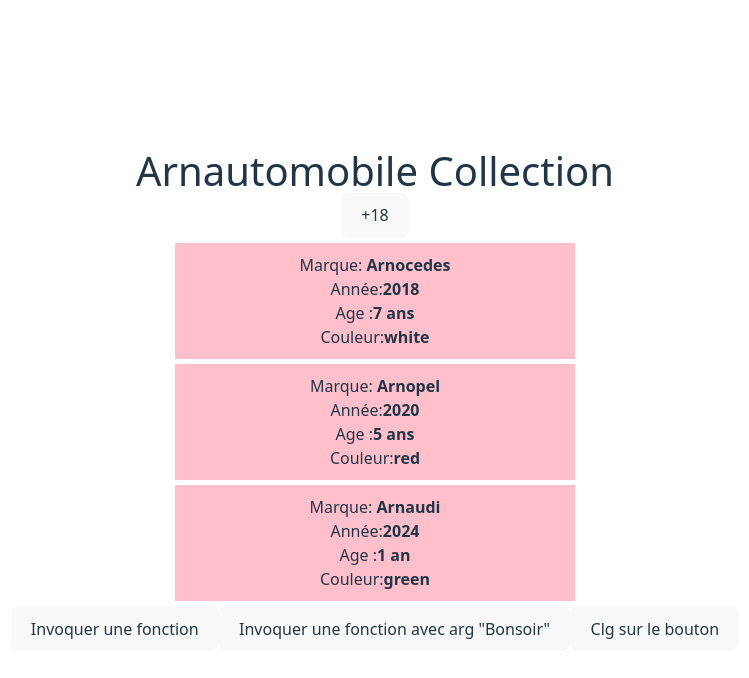
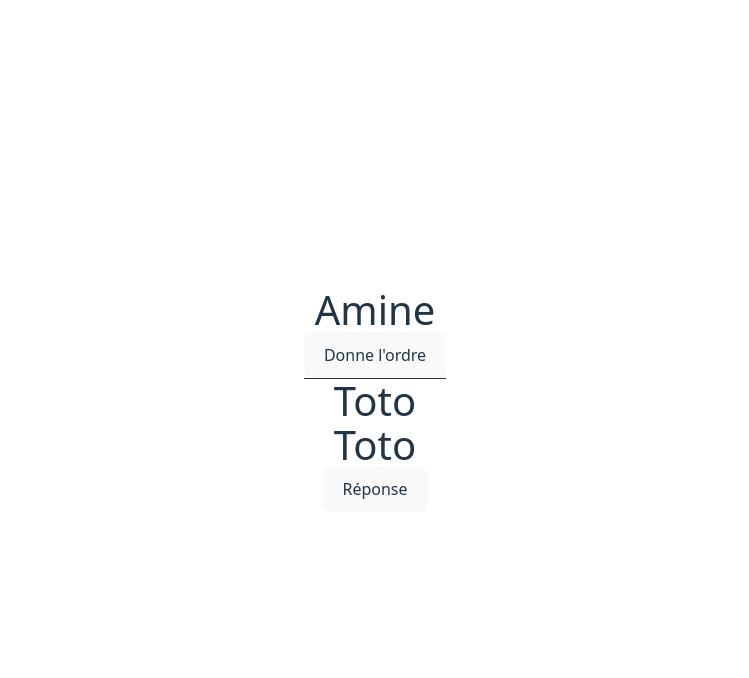
Before and after one commit to amineshwarz/react-exo, a React (Vite) app: page / in a window 1280 px wide. Shown: the top 678 px of the page, without its empty margins (265-1014 px from the left). Built offline with nearby package versions, Linux system fonts and the light colour scheme.

Commit message:
mama et toto

```diff
--- a/src/App.jsx
+++ b/src/App.jsx
@@ -1,17 +1,17 @@
 import { Component } from 'react';
-import Mycars from './components/myCars';
+import Amine from './components/Amine';
 import './App.css';
 
 class App extends Component {
 
   state = {
-    titre: 'Arnautomobile Collection'
+    titre: null,
   }
 
   render() {
     return (
       <div className='App'>
-        <Mycars title={this.state.titre} />
+        <Amine />
       </div>
     )
   }
--- /dev/null
+++ b/src/components/Amine.jsx
@@ -0,0 +1,38 @@
+import React, {Component} from 'react'
+import Arthur from './Arthur'
+
+class Amine extends Component {
+
+    state = {
+        messageAmine: null,
+        messageArthur: null
+    }
+
+    ordrePapa =()=>{
+       this.setState({
+        messageAmine: 'va faire tes devoirs',
+       })
+    }
+
+    reponseArthur =()=>{
+       this.setState({
+        messageArthur: 'Daccord papa',
+       })
+    }
+
+    render() {
+        return (
+            <div>
+                <h1>Amine</h1>
+                <button onClick={this.ordrePapa}>Donne l'ordre</button>
+                <p>{this.state.messageAmine}</p>
+                <hr />
+                <Arthur name="Toto" letState={this.state} />
+                <Arthur name="Toto" letState={this.state} reponseArthur={this.reponseToto} />
+                <button onClick={this.reponseArthur} disabled={this.state.messageAmine === null ? true : false}>Réponse</button>
+
+            </div>
+        )
+    }
+}
+export default Amine
--- /dev/null
+++ b/src/components/Arthur.jsx
@@ -0,0 +1,14 @@
+import React, {Component} from 'react'
+
+const Arthur = (props) => {
+    props.letState.messageAmine !== null ? (<button> Réponse </button>) : (<button disabled> Réponse </button>)
+    const btnReponseArthur = props.letState.messageAmine
+    return (
+        <div>
+            <h1>{props.name}</h1>
+            {btnReponseArthur}
+            <p>{props.letState.messageArthur}</p>
+        </div>
+    )
+}
+export default Arthur
```
Also changed, not shown: src/components-V1/App.jsx (renamed from src/components1/App.jsx), src/components-V1/Cars.jsx (renamed from src/components1/Cars.jsx), src/components-V1/MyCars.jsx (renamed from src/components1/MyCars.jsx), src/components-V1/MyHeader.jsx (renamed from src/components1/MyHeader.jsx), src/components-V1/Wrapper.jsx (renamed from src/components1/Wrapper.jsx), src/components-V2/Cars.jsx (renamed from src/components/Cars.jsx), src/components-V2/Mycars.jsx (renamed from src/components/MyCars.jsx), src/components-V2/Welcome.jsx (renamed from src/components/Welcome.jsx).
